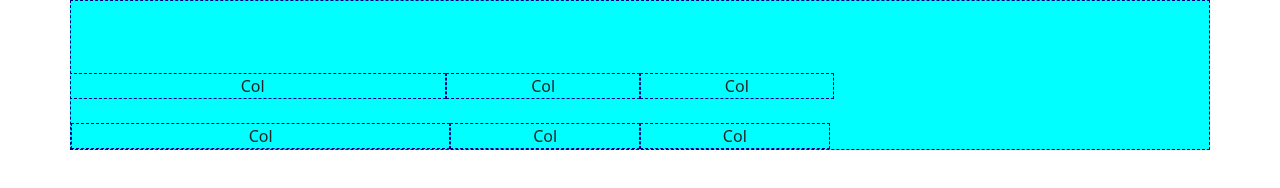
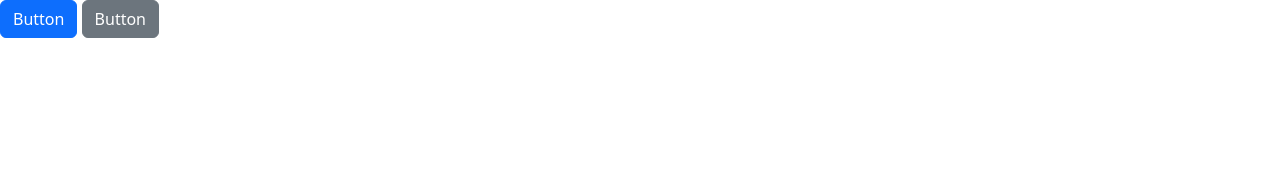
Before and after one commit to markpackham/Bootstrap5-3, a plain HTML site: page index.html in a window 1280 px wide. Drawn offline with nearby package versions, Linux system fonts and the light colour scheme.

Commit message:
demo basic buttons
https://youtu.be/MTRHi0gxPEo?feature=shared&t=1532

```diff
--- a/index.html
+++ b/index.html
@@ -3,7 +3,7 @@
 <head>
     <meta charset="UTF-8">
     <meta name="viewport" content="width=device-width, initial-scale=1.0">
-    <title>Bootstrap 5.3</title>
+    <title>Bootstrap 5.3 Revise</title>
     <link href="https://cdn.jsdelivr.net/npm/bootstrap@5.3.1/dist/css/bootstrap.min.css" rel="stylesheet"
         integrity="sha384-4bw+/aepP/YC94hEpVNVgiZdgIC5+VKNBQNGCHeKRQN+PtmoHDEXuppvnDJzQIu9" crossorigin="anonymous">
     <script defer src="https://cdn.jsdelivr.net/npm/bootstrap@5.3.1/dist/js/bootstrap.bundle.min.js"
@@ -21,8 +21,11 @@
     </style>
 
 
+    <button class="btn btn-primary" type="button">Button</button>
+    <button class="btn btn-secondary" type="button">Button</button>
 
-    <div class="container overflow-hidden">
+
+    <!-- <div class="container overflow-hidden">
 
         <div class="row text-center my-4 g-5">
             <div class="col col-md-4">Col</div>
@@ -36,7 +39,7 @@
             <div class="col col-md-2">Col</div>
         </div>
 
-    </div>
+    </div> -->
 
     <!-- <p><mark>Highlighted</mark>text.</p>
     <p><del>Deleted</del>text.</p>
```
